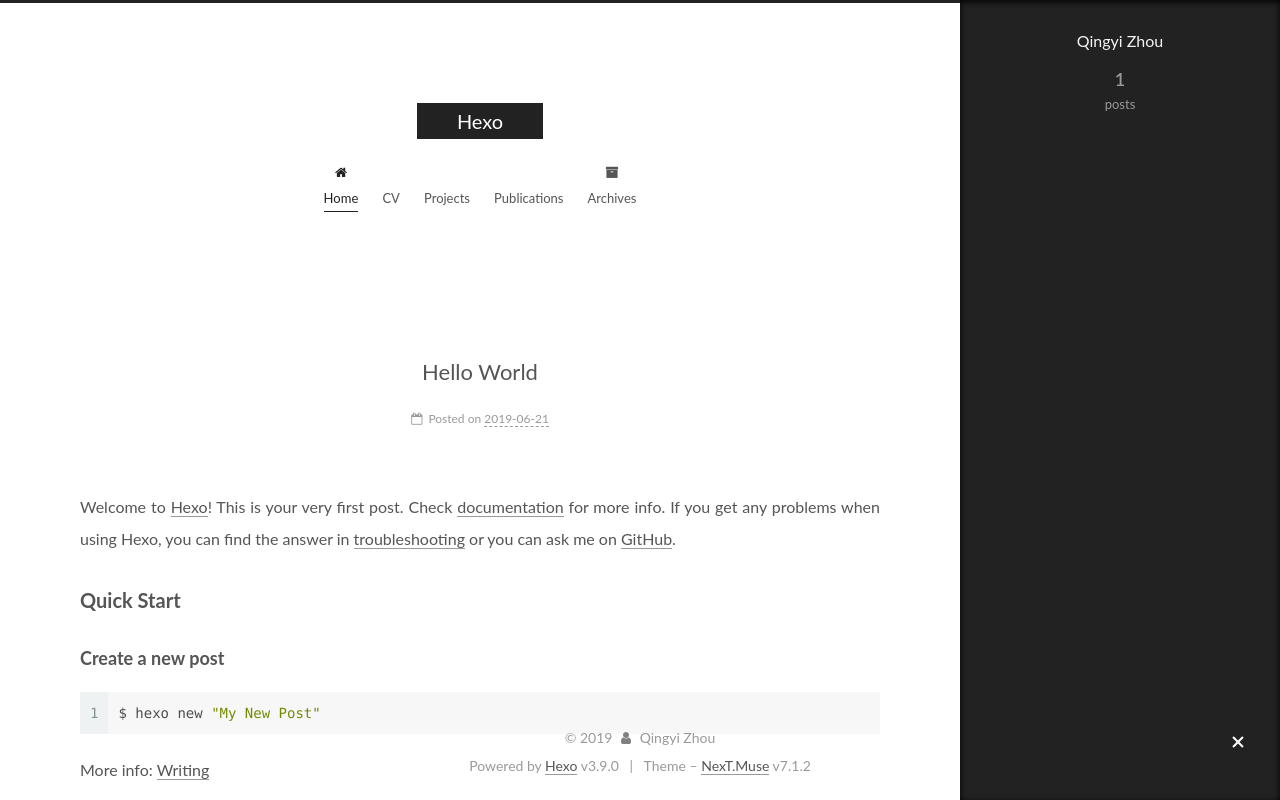
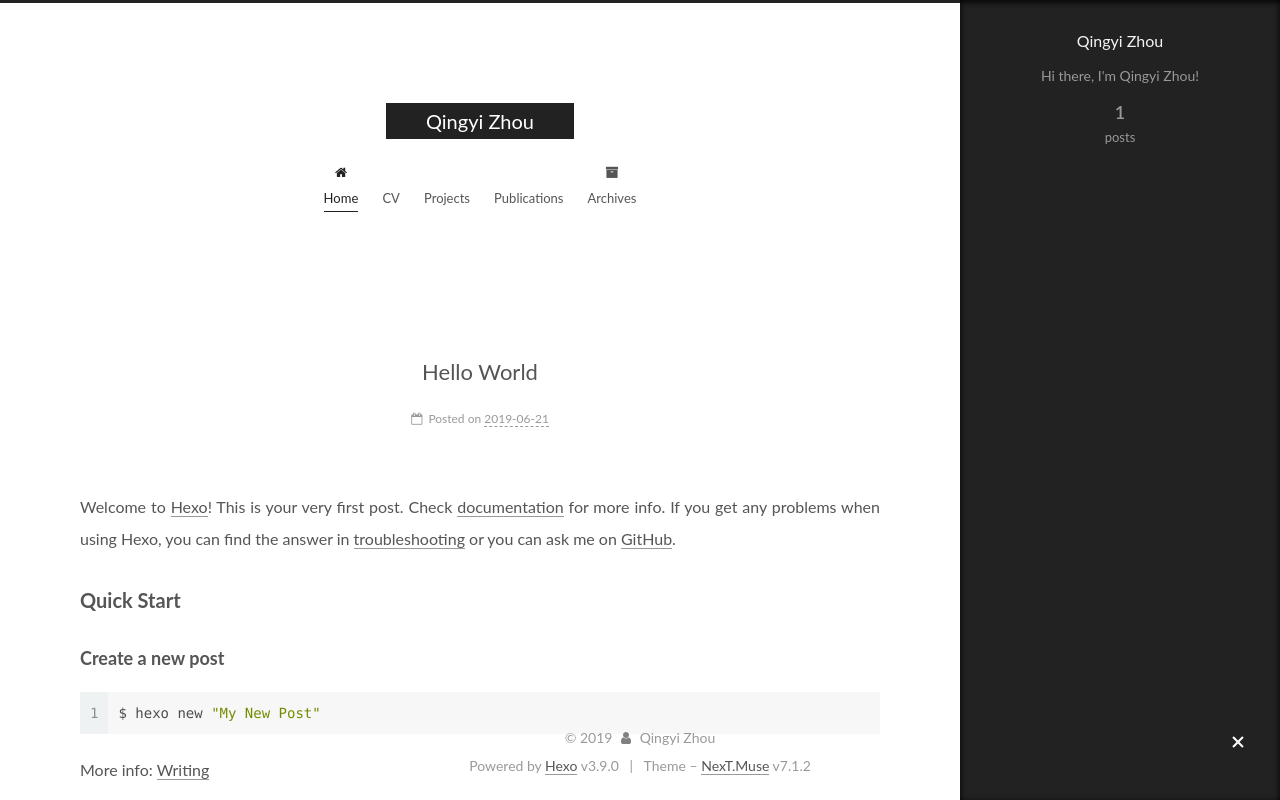
Before and after one commit to zhouqingyi616/zhouqingyi616.github.com, a plain HTML site: page index.html in a window 1280 px wide. Both pictures are taken after a click on the element 1238 px from the left and 743 px from the top of the page. Shown: the top 800 px of the page. Drawn offline with Linux system fonts and the light colour scheme.

Commit message:
Site updated: 2019-06-22 00:05:37

```diff
--- a/css/main.css
+++ b/css/main.css
@@ -1764,7 +1764,7 @@ pre .javascript .function {
   width: 4px;
   height: 4px;
   border-radius: 50%;
-  background: #beff0f;
+  background: #96cbe5;
 }
 .feed-link,
 .chat {
--- a/index.html
+++ b/index.html
@@ -94,13 +94,16 @@
 
 
 
-  <meta property="og:type" content="website">
-<meta property="og:title" content="Hexo">
+  <meta name="description" content="Hi there, I&apos;m Qingyi Zhou!">
+<meta property="og:type" content="website">
+<meta property="og:title" content="Qingyi Zhou">
 <meta property="og:url" content="http://zhouqingyi616.github.io/index.html">
-<meta property="og:site_name" content="Hexo">
+<meta property="og:site_name" content="Qingyi Zhou">
+<meta property="og:description" content="Hi there, I&apos;m Qingyi Zhou!">
 <meta property="og:locale" content="en">
 <meta name="twitter:card" content="summary">
-<meta name="twitter:title" content="Hexo">
+<meta name="twitter:title" content="Qingyi Zhou">
+<meta name="twitter:description" content="Hi there, I&apos;m Qingyi Zhou!">
 
 
 
@@ -118,7 +121,7 @@
   };
 </script>
 
-  <title>Hexo</title>
+  <title>Qingyi Zhou</title>
 
 
 
@@ -178,7 +181,7 @@
     <div class="custom-logo-site-title">
       <a href="/" class="brand" rel="start">
         <span class="logo-line-before"><i></i></span>
-        <span class="site-title">Hexo</span>
+        <span class="site-title">Qingyi Zhou</span>
         <span class="logo-line-after"><i></i></span>
       </a>
     </div>
@@ -339,12 +342,12 @@
 
     <span hidden itemprop="author" itemscope itemtype="http://schema.org/Person">
       <meta itemprop="name" content="Qingyi Zhou">
-      <meta itemprop="description" content>
+      <meta itemprop="description" content="Hi there, I'm Qingyi Zhou!">
       <meta itemprop="image" content="/images/avatar.gif">
     </span>
 
     <span hidden itemprop="publisher" itemscope itemtype="http://schema.org/Organization">
-      <meta itemprop="name" content="Hexo">
+      <meta itemprop="name" content="Qingyi Zhou">
     </span>
 
 
@@ -503,7 +506,7 @@
           <div class="site-author motion-element" itemprop="author" itemscope itemtype="http://schema.org/Person">
 
               <p class="site-author-name" itemprop="name">Qingyi Zhou</p>
-              <div class="site-description motion-element" itemprop="description"></div>
+              <div class="site-description motion-element" itemprop="description">Hi there, I'm Qingyi Zhou!</div>
           </div>
 
 
```
Also changed, not shown: 2019/06/21/hello-world/index.html (+6 -6 lines), CV/index.html (+4 -4 lines), archives/2019/06/index.html (+10 -7 lines), archives/2019/index.html (+10 -7 lines), archives/index.html (+10 -7 lines), projects/index.html (+4 -4 lines), publications/index.html (+4 -4 lines).
